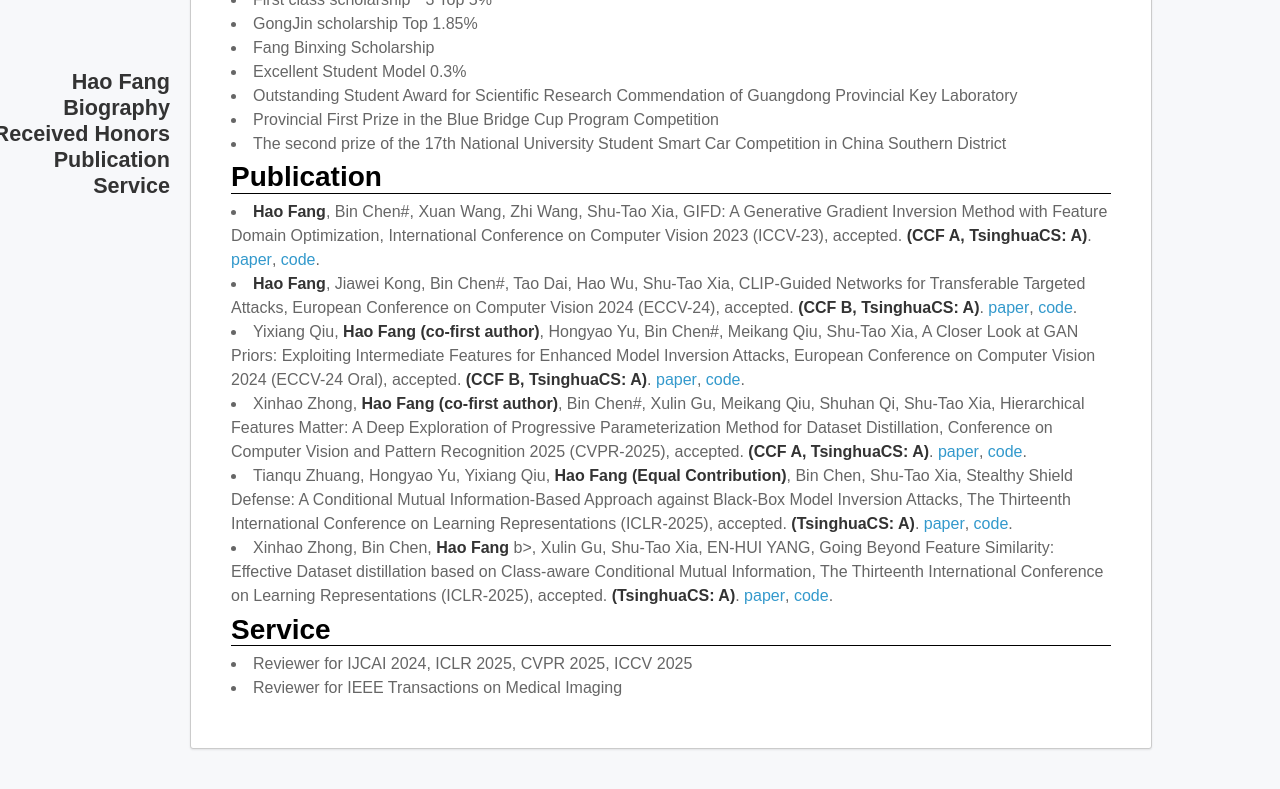
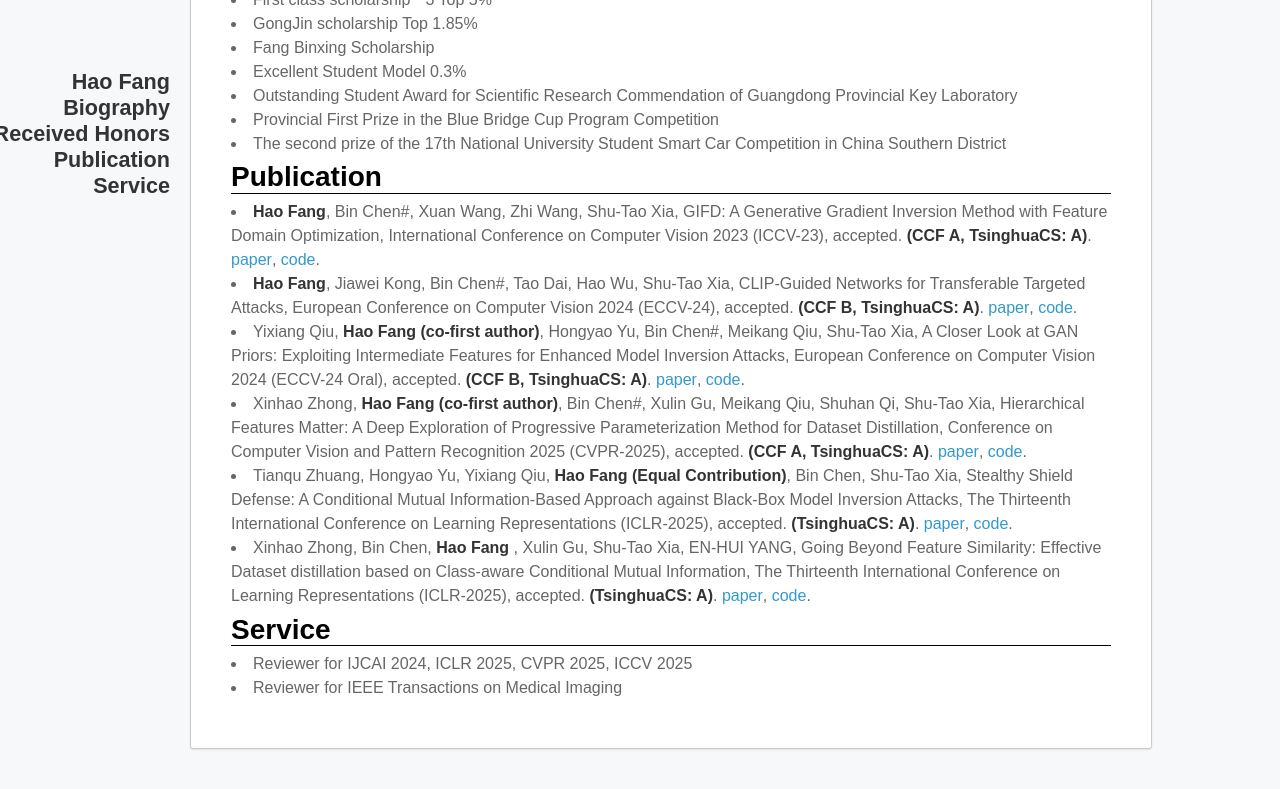
Before and after one commit to ffhibnese/ffhibnese.github.io, a Jekyll site: the page built from index.md, in a window 1280 px wide and 900 px high, scrolled down 584 px, cut to the strip 111-900 px from the top of the window. Built offline with Jekyll 4.4.1, drawn with Linux system fonts in a browser that asks for light colours; nearby versions of some CDN libraries; our own code applies the rules of GitHub Pages for plain Markdown files.

```diff
--- a/index.md
+++ b/index.md
@@ -55,7 +55,7 @@
       <li>Yixiang Qiu,<b> Hao Fang (co-first author)</b>, Hongyao Yu, Bin Chen#, Meikang Qiu, Shu-Tao Xia, A Closer Look at GAN Priors: Exploiting Intermediate Features for Enhanced Model Inversion Attacks, European Conference on Computer Vision 2024 (ECCV-24 Oral), accepted. <b>(CCF B, TsinghuaCS: A)</b>.  <a href=''>paper</a>, <a href='https://github.com/final-solution/IF-GMI'>code</a>. </li>
       <li>Xinhao Zhong,<b> Hao Fang (co-first author)</b>, Bin Chen#, Xulin Gu, Meikang Qiu, Shuhan Qi, Shu-Tao Xia, Hierarchical Features Matter: A Deep Exploration of Progressive Parameterization Method for Dataset Distillation, Conference on Computer Vision and Pattern Recognition 2025 (CVPR-2025), accepted. <b>(CCF A, TsinghuaCS: A)</b>.  <a href=''>paper</a>, <a href='https://github.com/ndhg1213/H-PD'>code</a>. </li>
       <li>Tianqu Zhuang, Hongyao Yu, Yixiang Qiu, <b> Hao Fang (Equal Contribution)</b>, Bin Chen, Shu-Tao Xia, Stealthy Shield Defense: A Conditional Mutual Information-Based Approach against Black-Box Model Inversion Attacks, The Thirteenth International Conference on Learning Representations (ICLR-2025), accepted. <b>(TsinghuaCS: A)</b>.  <a href=''>paper</a>, <a href=''>code</a>. </li>
-       <li>Xinhao Zhong, Bin Chen, <b>Hao Fang </b>b>, Xulin Gu, Shu-Tao Xia, EN-HUI YANG, Going Beyond Feature Similarity: Effective Dataset distillation based on Class-aware Conditional Mutual Information, The Thirteenth International Conference on Learning Representations (ICLR-2025), accepted. <b>(TsinghuaCS: A)</b>.  <a href=''>paper</a>, <a href=''>code</a>. </li>
+       <li>Xinhao Zhong, Bin Chen, <b>Hao Fang </b>, Xulin Gu, Shu-Tao Xia, EN-HUI YANG, Going Beyond Feature Similarity: Effective Dataset distillation based on Class-aware Conditional Mutual Information, The Thirteenth International Conference on Learning Representations (ICLR-2025), accepted. <b>(TsinghuaCS: A)</b>.  <a href=''>paper</a>, <a href=''>code</a>. </li>
 
 
     </td>
```
